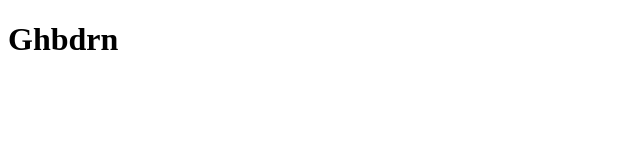
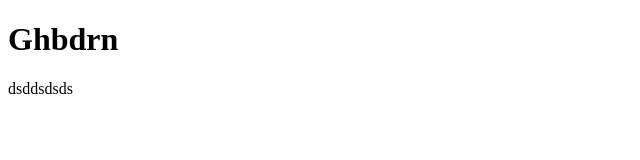
Before and after one commit to PolinaBorovaya/test-ui, a plain HTML site: page index.html in a window 1280 px wide. Shown: the full height of the page, 0-640 px from the left. Drawn offline with Linux system fonts and the light colour scheme.

Commit message:
commit 2

```diff
--- a/index.html
+++ b/index.html
@@ -7,5 +7,6 @@
 </head>
 <body>
     <h1>Ghbdrn</h1>
+    <p>dsddsdsds</p>
 </body>
 </html>
```
